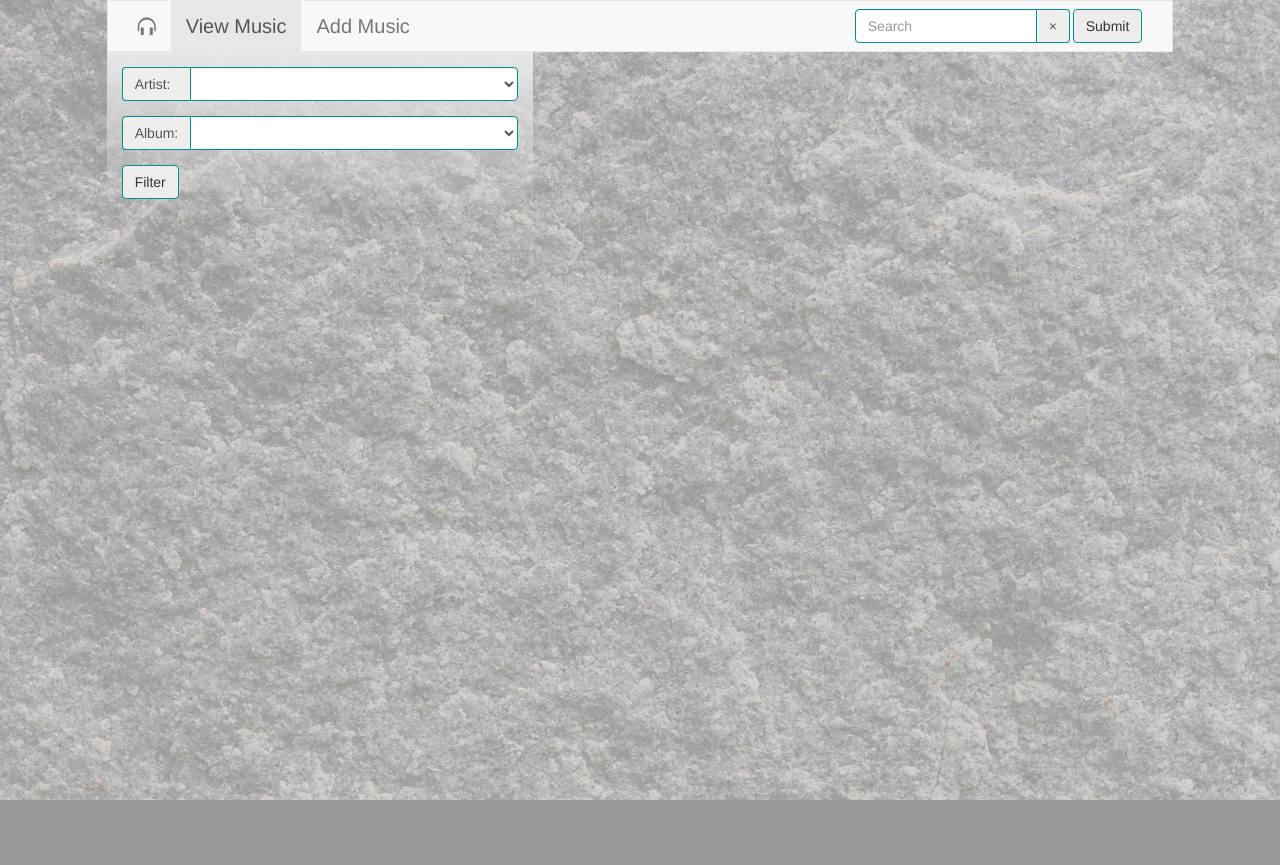
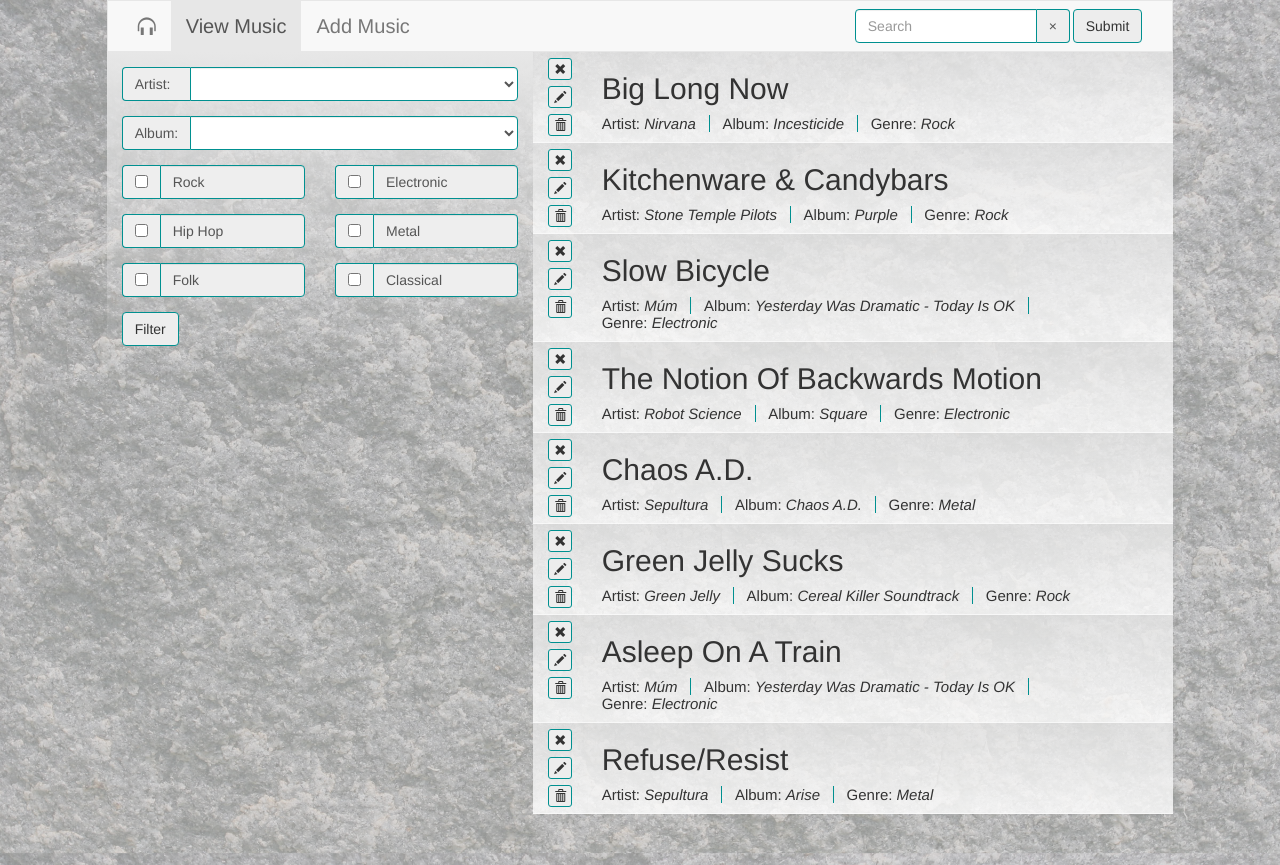
Before and after one commit to NewEvolution/angular-mh, a plain HTML site: page index.html in a window 1280 px wide. Before the commit the page ends 800 px from the top, so only its background shows below. Drawn offline with nearby package versions, Linux system fonts and the light colour scheme; some packages are replaced by stand-ins of ours; a script that the page names is missing.

Commit message:
Got the basic functionality of the core site working, including filtering & removal.

```diff
--- a/app/app.js
+++ b/app/app.js
@@ -1 +1 @@
-var app = angular.module("SongsApp", []);
+var app = angular.module("SongsApp", ["angular.filter"]);
--- a/app/controllers/songs.js
+++ b/app/controllers/songs.js
@@ -1,32 +1,7 @@
-app.controller("SongsCtrl", function($scope) {
-  $scope.newTitle = "";
-  $scope.newAlbum = "";
-  $scope.newArtist = "";
+app.controller("SongsCtrl", function($scope, $q) {
 
-  $scope.songs = [
-    {
-      title: "Smells Like Teen Spirit",
-      album: "Nevermind",
-      artist: "Nirvana"
-    },
-    {
-      title: "Slow Bicycle",
-      album: "Yesterday Was Dramatic - Today is O.K.",
-      artist: "múm"
-    },
-    {
-      title: "Kitchenware & Candybars",
-      album: "Purple",
-      artist: "Stone Temple Pilots"
-    }
-  ];
-
-  $scope.addSong = function() {
-    $scope.songs.push({title: $scope.newTitle, album: $scope.newAlbum, artist: $scope.newArtist});
-    $scope.newTitle = "";
-    $scope.newAlbum = "";
-    $scope.newArtist = "";
-  };
+  $scope.songs = "";
+  $scope.songSelector = "";
 
   $scope.removeSong = function(songToRemove) {
     var songIndex = $scope.songs.indexOf(songToRemove);
@@ -38,17 +13,46 @@
   function getSongs() {
     return $q(function(resolve, reject) {
       $.ajax({
-        url: "./data/todos.json"
+        url: "./data/songlist.json"
       }).done(function(data) {
-        resolve(data.todos);
-      }).fail(function(xhr, status, error) {
+        resolve(data);
+      }, function(xhr, status, error) {
         reject(error);
       });
     });
   }
-  getTodoList().then(function(resolvedData) {
-    $scope.todos = resolvedData;
+
+  function getMoreSongs() {
+    return $q(function(resolve, reject) {
+      $.ajax({
+        url: "./data/moresongs.json"
+      }).done(function(data) {
+        resolve(data);
+      }, function(xhr, status, error) {
+        reject(error);
+      });
+    });
+  }
+
+  $scope.removeSong = function(songToRemove) {
+    var songIndex = $scope.songs.indexOf(songToRemove);
+    if (songIndex >= 0) {
+      $scope.songs.splice(songIndex, 1);
+    }
+  };
+
+  getSongs().then(function(resolvedData) {
+    $scope.songs = resolvedData.songs;
   }, function(error) {
     console.log("error", error);
   });
+
+  getMoreSongs().then(function(resolvedData) {
+    for(var i=0; i<resolvedData.songs.length; i++) {
+      $scope.songs.push(resolvedData.songs[i]);
+    }
+  }, function(error) {
+    console.log("error", error);
+  });
+
 });
--- /dev/null
+++ b/app/filters/capitalize.js
@@ -0,0 +1,13 @@
+app.filter("capitalize", function() {
+  return function(input, scope) {
+    var finalOutput= "";
+    if(input !== null) {
+      var inputArray = input.split(" ");
+      for (var i = 0; i < inputArray.length; i++) {
+        inputArray[i] = inputArray[i].substring(0,1).toUpperCase()+inputArray[i].substring(1);
+      }
+      finalOutput = inputArray.join(" ");
+    return finalOutput;
+    }
+  };
+});
--- /dev/null
+++ b/data/moresongs.json
@@ -0,0 +1,28 @@
+{
+  "songs": [
+    {
+      "title": "Chaos A.D.",
+      "artist": "Sepultura",
+      "album": "Chaos A.D.",
+      "genre": "Metal"
+    },
+    {
+      "title": "Green Jelly Sucks",
+      "artist": "Green Jelly",
+      "album": "Cereal Killer Soundtrack",
+      "genre": "Rock"
+    },
+    {
+      "title": "Asleep On A Train",
+      "artist": "múm",
+      "album": "Yesterday Was Dramatic - Today is OK",
+      "genre": "Electronic"
+    },
+    {
+      "title": "Refuse/Resist",
+      "artist": "Sepultura",
+      "album": "Arise",
+      "genre": "Metal"
+    }
+  ]
+}
--- /dev/null
+++ b/data/songlist.json
@@ -0,0 +1,28 @@
+{
+  "songs": [
+    {
+      "title": "Big Long Now",
+      "artist": "Nirvana",
+      "album": "Incesticide",
+      "genre": "Rock"
+    },
+    {
+      "title": "Kitchenware & Candybars",
+      "artist": "Stone Temple Pilots",
+      "album": "Purple",
+      "genre": "Rock"
+    },
+    {
+      "title": "Slow Bicycle",
+      "artist": "múm",
+      "album": "Yesterday Was Dramatic - Today is OK",
+      "genre": "Electronic"
+    },
+    {
+      "title": "The Notion of Backwards Motion",
+      "artist": "Robot Science",
+      "album": "Square",
+      "genre": "Electronic"
+    }
+  ]
+}
--- a/index.html
+++ b/index.html
@@ -102,34 +102,82 @@
       </div>
 
       <!-- Column body layout -->
-      <div class="row undernav">
+      <div class="row undernav" ng-controller="SongsCtrl">
         <div class="col-md-1"></div>
 
         <!-- Left conrol area -->
         <div class="col-sm-5 col-md-4 dark-fade">
           <form id="filter-form" class="form-group" action="#" method="POST">
 
-            <!-- <div class="input-group">
-              <span class="input-group-addon">Song Length:</span>
-              <input class="form-control" type="range" name="songlength" min="0.0" max="10.0" step="0.1" value="5.0">
-            </div> -->
-
             <div class="input-group">
               <span class="input-group-addon">Artist:&nbsp;&nbsp;</span>
-              <select class="form-control filter-input" name="artist" id="artist">
-                <!-- Populate via add-select.hbs -->
+              <select class="form-control filter-input" name="artist" id="artist" ng-model="artistSelector" ng-options="item.artist for item in songs | unique:'artist'">
+                <option>--</option>
               </select>
             </div>
 
             <div class="input-group">
               <span class="input-group-addon">Album:</span>
-              <select class="form-control filter-input" name="album" id="album">
-                <!-- Populate via add-select.hbs -->
+              <select class="form-control filter-input" name="album" id="album" ng-model="albumSelector" ng-options="item.album for item in songs | unique:'album'">
+                <option>--</option>
               </select>
             </div>
 
             <div id="genre">
-              <!-- Populate via genrecheck.hbs -->
+              <div class="row">
+                <div class="col-xs-6">
+                  <div class="input-group">
+                    <span class="input-group-addon">
+                      <input class="filter-input" type="checkbox" aria-label="..." value="Rock">
+                    </span>
+                    <input type="text" class="form-control" readonly aria-label="Rock" value="Rock">
+                  </div>
+                </div>
+                <div class="col-xs-6">
+                  <div class="input-group">
+                    <span class="input-group-addon">
+                      <input class="filter-input" type="checkbox" aria-label="..." value="Electronic">
+                    </span>
+                    <input type="text" class="form-control" readonly aria-label="Electronic" value="Electronic">
+                  </div>
+                </div>
+              </div>
+              <div class="row">
+                <div class="col-xs-6">
+                  <div class="input-group">
+                    <span class="input-group-addon">
+                      <input class="filter-input" type="checkbox" aria-label="..." value="Hip Hop">
+                    </span>
+                    <input type="text" class="form-control" readonly aria-label="Hip Hop" value="Hip Hop">
+                  </div>
+                </div>
+                <div class="col-xs-6">
+                  <div class="input-group">
+                    <span class="input-group-addon">
+                      <input class="filter-input" type="checkbox" aria-label="..." value="Metal">
+                    </span>
+                    <input type="text" class="form-control" readonly aria-label="Metal" value="Metal">
+                  </div>
+                </div>
+              </div>
+              <div class="row">
+                <div class="col-xs-6">
+                  <div class="input-group">
+                    <span class="input-group-addon">
+                      <input class="filter-input" type="checkbox" aria-label="..." value="Folk">
+                    </span>
+                    <input type="text" class="form-control" readonly aria-label="Folk" value="Folk">
+                  </div>
+                </div>
+                <div class="col-xs-6">
+                  <div class="input-group">
+                    <span class="input-group-addon">
+                      <input class="filter-input" type="checkbox" aria-label="..." value="Classical">
+                    </span>
+                    <input type="text" class="form-control" readonly aria-label="Classical" value="Classical">
+                  </div>
+                </div>
+              </div>
             </div>
             <input class="btn btn-default form-action" id="filter-submit" type="submit" value="Filter">
             <input class="btn btn-default form-action full-transparent" id="filter-reset" type="submit" value="Reset">
@@ -140,12 +188,41 @@
         <!-- Right content area -->
         <div class="col-sm-7 col-md-6 right-content">
           <div class="content">
+            <section class='row song-section' ng-repeat="item in songs | filter:artistSelector.artist | filter:albumSelector.album">
+              <div class='col-xs-1'>
+                <button class='hide-btn song-btn btn btn-default btn-xs' ng-click="removeSong(item)">
+                  <span class='glyphicon glyphicon-remove' aria-hidden='true'></span>
+                </button>
+                <button class='edit-btn song-btn btn btn-default btn-xs'>
+                  <span class='glyphicon glyphicon-pencil' aria-hidden='true'></span>
+                </button>
+                <button class='delete-btn song-btn btn btn-default btn-xs'>
+                  <span class='glyphicon glyphicon-trash' aria-hidden='true'></span>
+                </button>
+              </div>
+              <div class='col-xs-11'>
+                <h1>{{item.title|capitalize}}</h1>
+                <ul class='list-inline'>
+                  <li class="artist-label">Artist: <em>{{item.artist|capitalize}}</em></li>
+                  <li><span class='li-divider'></span></li>
+                  <li class="album-label">Album: <em>{{item.album|capitalize}}</em></li>
+                  <li><span class='li-divider'></span></li>
+                  <li class="genre-label">Genre: <em>{{item.genre|capitalize}}</em></li>
+                </ul>
+              </div>
+            </section>
           </div>
         </div>
       </div>
       <div class="col-md-1"></div>
 
     </div>
-    <script data-main="./javascripts/main" src="lib/bower_components/requirejs/require.js"></script>
+    <script src="lib/bower_components/jquery/dist/jquery.min.js"></script>
+    <script src="lib/bower_components/angular/angular.min.js"></script>
+    <script src="lib/bower_components/angular-filter/dist/angular-filter.min.js"></script>
+    <script src="lib/bower_components/bootstrap/dist/js/bootstrap.min.js"></script>
+    <script src="app/app.js"></script>
+    <script src="app/controllers/songs.js"></script>
+    <script src="app/filters/capitalize.js"></script>
   </body>
 </html>
--- a/lib/bower.json
+++ b/lib/bower.json
@@ -14,6 +14,7 @@
   ],
   "dependencies": {
     "angular": "~1.4.4",
+    "angular-filter": "~0.5.5",
     "bootstrap": "~3.3.5",
     "jquery": "~2.1.4"
   }
```
Also changed, not shown: sass/main.css (deleted).
